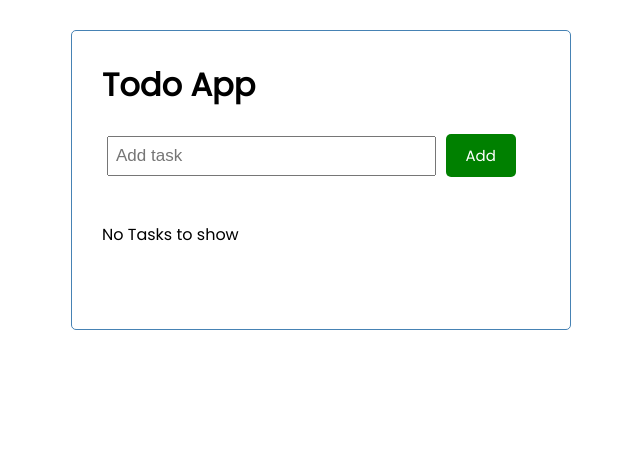
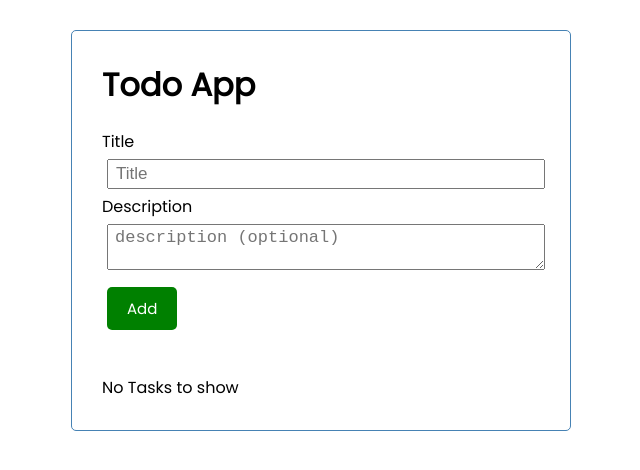
Before and after one commit to devpilot/guacamole, a React (Create React App) app: page / in a window 1280 px wide. Shown: the top 470 px of the page, without its empty margins (319-959 px from the left). Built offline with nearby package versions, Linux system fonts and the light colour scheme.

Commit message:
description box

```diff
--- a/src/components/AddTask.js
+++ b/src/components/AddTask.js
@@ -1,22 +1,36 @@
 import { useRef } from 'react';
 import { useDispatch } from 'react-redux';
-import { TASK_ADDED } from '../actionType';
+import { TASK_ADDED } from '../actions/actionType';
 
 const AddTask = () => {
-    const input = useRef();
+  const title = useRef();
+  const desc = useRef();
   const dispatch = useDispatch();
   const onButtonClick = () => {
+    if (!title.current.value) {
+      alert("please add title")
+      return
+    }
     dispatch({
       type: TASK_ADDED,
-            payload: {text: input.current.value}
+      payload: { text: title.current.value }
     });
-        input.current.value = '';
+    // Clear form
+    title.current.value = '';
+    desc.current.value = '';
   }
   return (
     <div className="add-form">
       <div className="form-control">
-                <input ref={input} type="text" placeholder="Add task" />
-                <button className="btn" onClick={onButtonClick} type="submit">Add</button>
+        <div>
+          <label className="form-label">Title</label>
+          <input ref={title} type="text" placeholder="Title" />
+        </div>
+        <div>
+          <label className="form-label">Description</label>
+          <textarea ref={desc} placeholder="description (optional)" />
+        </div>
+        <button className="btn btn-success" onClick={onButtonClick} type="submit">Add</button>
       </div>
     </div>
   );
--- a/src/components/Task.js
+++ b/src/components/Task.js
@@ -1,14 +1,13 @@
 const Task = ({ task, onDelete, onToggle }) => {
   return (
-        <div className={`task ${task.status ? 'status':''}`}
+    <div className={`task ${task.status ? 'status' : ''}`}
       onDoubleClick={() => onToggle(task.id)}
     >
-            <h3>
+      <input type="checkbox" />
       {task.text}
       <span
         onClick={() => onDelete(task.id)}
-            style={{color: 'red'}}>X</span>
-        </h3>
+        style={{ color: 'red' }}>X</span>
     </div>
   );
 }
--- a/src/components/Tasks.js
+++ b/src/components/Tasks.js
@@ -1,6 +1,6 @@
 import Task from './Task';
 import { useDispatch, useSelector } from 'react-redux';
-import { TASK_REMOVED, TASK_TOGGLE } from "../actionType";
+import { TASK_REMOVED, TASK_TOGGLE } from "../actions/actionType";
 
 const Tasks = () => {
   const tasks = useSelector(state => state.todo);
@@ -9,13 +9,13 @@ const Tasks = () => {
   const onToggle = id => {
     dispatch({
       type: TASK_TOGGLE,
-            payload: {id: id}
+      payload: { id: id }
     });
   };
   const onDelete = id => {
     dispatch({
       type: TASK_REMOVED,
-            payload: {id: id}
+      payload: { id: id }
     });
   };
   return (
--- a/src/index.css
+++ b/src/index.css
@@ -71,9 +71,9 @@ body {
   display: block;
 }
 
-.form-control input {
-  width: 75%;
-  height: 40px;
+.form-control input, .form-control textarea {
+  width: 100%;
+  /* height: 40px; */
   margin: 5px;
   padding: 3px 7px;
   font-size: 17px;
--- a/src/reducers/todo.js
+++ b/src/reducers/todo.js
@@ -1,4 +1,4 @@
-import * as actions from "../actionType";
+import * as actions from "../actions/actionType";
 
 let lastId = 0;
 
@@ -16,7 +16,7 @@ export default function todoReducer(state = [], action) {
     case actions.TASK_REMOVED:
       return state.filter(task => task.id !== action.payload.id);
     case actions.TASK_TOGGLE:
-            return state.map((task) => task.id === action.payload.id ? {...task, status: !task.status} : task);
+      return state.map((task) => task.id === action.payload.id ? { ...task, status: !task.status } : task);
     default:
       return state;
   }
```
Also changed, not shown: src/actions/actionType.js (line endings or trailing spaces). Lines whose indentation alone changed are shown as unchanged.
